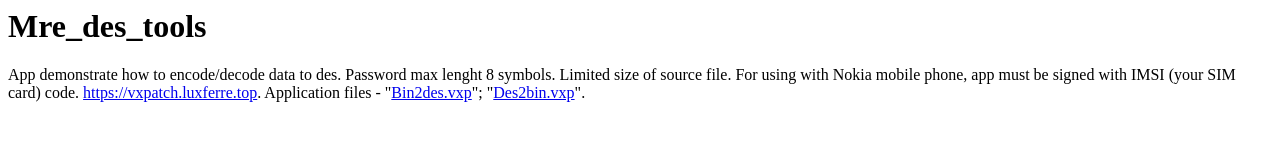
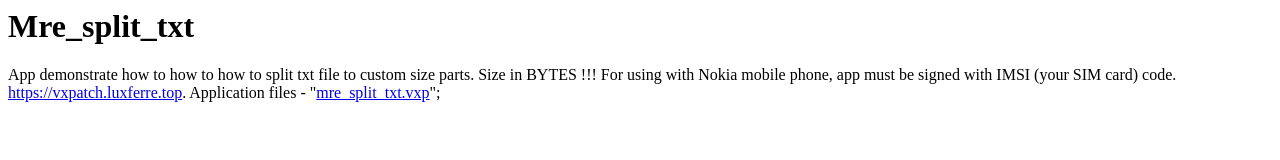
Before and after one commit to RDZDX/mre_split_txt, a plain HTML site: page docs/index.html in a window 1280 px wide. Drawn offline with Linux system fonts and the light colour scheme.

Commit message:
Update index.html

```diff
--- a/docs/index.html
+++ b/docs/index.html
@@ -1,12 +1,11 @@
 <html>
 
 <body>
-  <h1>Mre_des_tools</h1>
-  <p>App demonstrate how to encode/decode data to des. Password max lenght 8 symbols. Limited size of source file.
+  <h1>Mre_split_txt</h1>
+  <p>App demonstrate how to how to how to split txt file to custom size parts. Size in BYTES !!!
     For using with Nokia mobile phone, app must be signed with IMSI (your SIM card) code.
     <a href="https://vxpatch.luxferre.top">https://vxpatch.luxferre.top</a>. Application files -
-    "<a href="https://github.com/RDZDX/mre_des_tools/blob/main/Bin2des.vxp?raw=true" download>Bin2des.vxp</a>";
-    "<a href="https://github.com/RDZDX/mre_des_tools/blob/main/Des2bin.vxp?raw=true" download>Des2bin.vxp</a>".
+    "<a href="https://github.com/RDZDX/mre_split_txt/blob/main/mre_split_txt.vxp?raw=true" download>mre_split_txt.vxp</a>";
   </p>
 </body>
 
```
